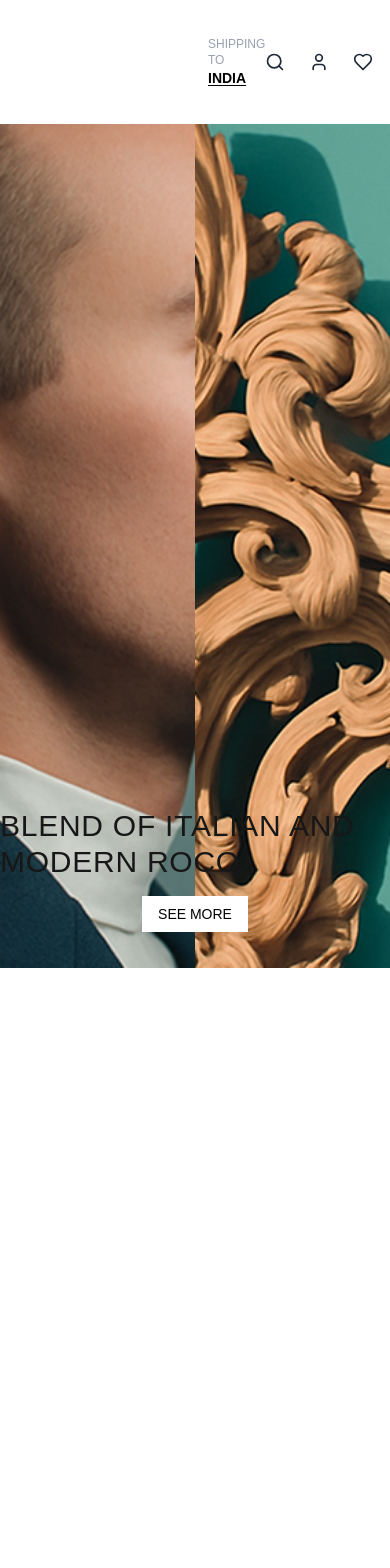
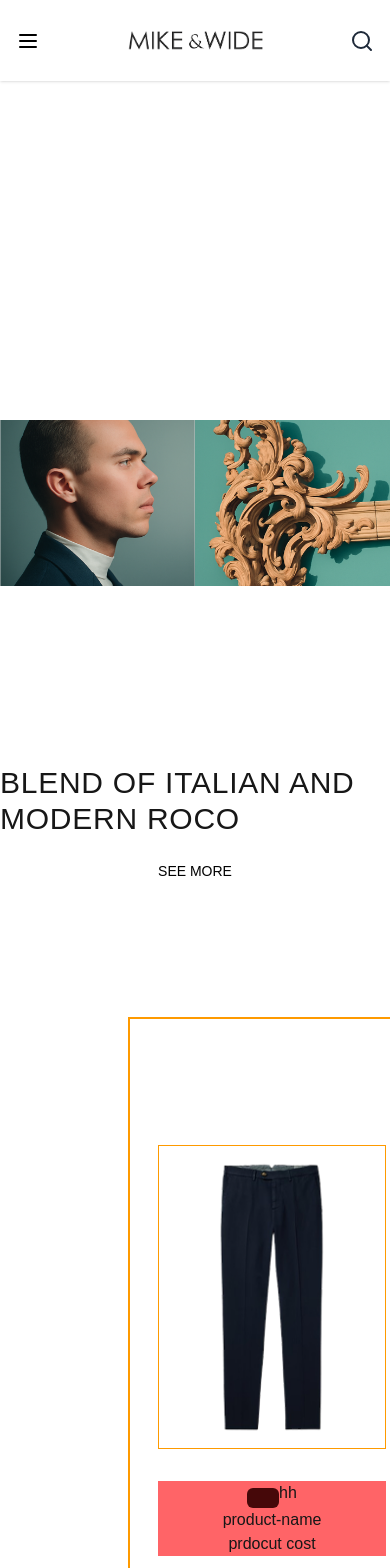
Before and after one commit to gauravver13/mike-n-wide, a Next.js app: page / in a window 390 px wide. Shown: the top 1568 px of the page. Before the commit the page ends 968 px from the top, so only its background shows below. Built offline with nearby package versions, Linux system fonts and the light colour scheme.

Commit message:
add refinemenent

```diff
--- a/src/app/globals.css
+++ b/src/app/globals.css
@@ -24,3 +24,9 @@ body {
   color: var(--foreground);
   font-family: Arial, Helvetica, sans-serif;
 }
+
+/* Custom Container Styling */
+.container {
+  @apply px-4 sm:px-6 lg:px-8;
+  max-width: 100%;
+}
--- a/src/app/page.tsx
+++ b/src/app/page.tsx
@@ -1,3 +1,5 @@
+import Footer from "@/components/Footer";
+import ProductCard from "@/components/ProductCard";
 import Banner1 from "@/components/ui/Banner";
 import Image from "next/image";
 
@@ -8,6 +10,11 @@ export default function Home() {
         <Banner1/>
         </div> */}
         <Banner1 />
+        <div className="my-12">
+
+          <ProductCard />
+        </div>
+        <Footer />
 
 
       {/* TODO:
--- a/src/components/Footer.tsx
+++ b/src/components/Footer.tsx
@@ -1,65 +1,27 @@
+export default function Footer() {
+    return(
+        <>
+            <footer className="bg-red-500 container relative flex justify-center mt-[72px] h-screen ">
+                <div className="">
 
-import { Heart, Link, Search, ShoppingBag, User } from "lucide-react";
-import Image from "next/image";
+                    {/* Upper-Footer  */}
+                    <div>
 
-export default function Navbar () {
-    return (
-        <>
-            <nav className="w-full py-9 px-52 bg-white text-black">
+                        {/* LEFT UPPER Footer  */}
+                        <div>LEFT</div>
 
-                    <div className="flex justify-between">
+                        {/* RIGHT UPPER FOOTER  */}
+                        <div>RIGHT</div>
+                    </div>
 
-                        {/* LEFT  */}
-                        <div className="flex flex-col text-xs text-gray-400">
-                            <span>SHIPPING TO</span>
-                            <Link href="#" className="font-bold underline underline-offset-2 text-black text-sm">
-                            INDIA
-                            </Link>
-                        </div>
 
-                        {/* CENTER  */}
-                        <div className="text-xl">
-                            <Link href="/">
-                                <Image
-                                src="/mikenwidelogo.png" // path inside /public
-                                alt="Mike & Wide Logo"
-                                width={150} // adjust width as per your figma
-                                height={50}  // adjust height as per your figma
-                                priority // important for navbar logos (loads faster)
-                                className=""
-                                />
-                            </Link>
-                        </div>
-
-                        {/* RIGHT  */}
-                        <div className="flex items-center gap-6 text-gray-800">
-                            <Link href="/search" aria-label="Search">
-                                <Search size={20} />
-                                </Link>
-                                <Link href="/account" aria-label="Account">
-                                <User size={20} />
-                                </Link>
-                                <Link href="/wishlist" aria-label="Wishlist">
-                                <Heart size={20} />
-                                </Link>
-                                <Link href="/cart" aria-label="Cart" className="flex items-center gap-1">
-                                <ShoppingBag size={20} />
-                                <span className="text-sm">0</span>
-                            </Link>
-                        </div>
+                    {/* Lower-Footer  */}
+                    <div>
 
                     </div>
 
-            </nav>
+                </div>
+            </footer>
         </>
     )
 }
-
-
-
-
-
-
-
-
-// asdfghjkl--------------------------------------------------
--- a/src/components/Navbar.tsx
+++ b/src/components/Navbar.tsx
@@ -1,39 +1,57 @@
+'use client';
 
-import { Heart, Search, ShoppingBag, User } from "lucide-react";
+import { Heart, Search, ShoppingBag, User, Menu, X } from "lucide-react";
 import Image from "next/image";
 import Link from "next/link";
+import { useState } from "react";
 
-export default function Navbar () {
+export default function Navbar() {
+  const [isOpen, setIsOpen] = useState(false);
+
   return (
-        <>
-            <nav className="w-full py-9 px-52 bg-white text-black">
+    <nav className="w-full bg-white text-black py-6 px-4 lg:px-52 shadow-sm relative">
+      <div className="flex justify-between items-center">
 
-                    <div className="flex justify-between">
+        {/* LEFT - Hamburger on mobile */}
+        <div className="flex items-center">
+          <div className="flex md:hidden">
+            <button onClick={() => setIsOpen(!isOpen)} aria-label="Toggle Menu">
+              {isOpen ? <X size={24} /> : <Menu size={24} />}
+            </button>
+          </div>
 
-                        {/* LEFT  */}
-                        <div className="flex flex-col text-xs text-gray-400">
+          {/* LEFT - Shipping Info (Desktop only) */}
+          <div className="hidden md:flex flex-col text-xs text-gray-400">
             <span>SHIPPING TO</span>
             <Link href="#" className="font-bold underline underline-offset-2 text-black text-sm">
               INDIA
             </Link>
           </div>
+        </div>
 
-                        {/* CENTER  */}
+        {/* CENTER - Logo */}
         <div className="text-xl">
           <Link href="/">
             <Image
-                                src="/mikenwidelogo.png" // path inside /public
+              src="/mikenwidelogo.png"
               alt="Mike & Wide Logo"
-                                width={150} // adjust width as per your figma
-                                height={50}  // adjust height as per your figma
-                                priority // important for navbar logos (loads faster)
-                                className=""
+              width={150}
+              height={50}
+              priority
+              className="mx-auto"
             />
           </Link>
         </div>
 
-                        {/* RIGHT  */}
+        {/* RIGHT */}
         <div className="flex items-center gap-6 text-gray-800">
+          {/* Search Icon - Always visible */}
+          <Link href="/search" aria-label="Search" className="md:hidden">
+            <Search size={24} />
+          </Link>
+
+          {/* Desktop other icons */}
+          <div className="hidden md:flex items-center gap-6">
             <Link href="/search" aria-label="Search">
               <Search size={20} />
             </Link>
@@ -48,105 +66,24 @@ export default function Navbar () {
               <span className="text-sm">0</span>
             </Link>
           </div>
+        </div>
 
       </div>
 
+      {/* Mobile Menu */}
+      {isOpen && (
+        <div className="absolute top-full left-0 w-full bg-white shadow-md flex flex-col py-4 space-y-4 px-6 md:hidden z-50">
+          <Link href="/account" className="flex items-center gap-2 text-gray-800" onClick={() => setIsOpen(false)}>
+            <User size={20} /> Account
+          </Link>
+          <Link href="/wishlist" className="flex items-center gap-2 text-gray-800" onClick={() => setIsOpen(false)}>
+            <Heart size={20} /> Wishlist
+          </Link>
+          <Link href="/cart" className="flex items-center gap-2 text-gray-800" onClick={() => setIsOpen(false)}>
+            <ShoppingBag size={20} /> Cart (0)
+          </Link>
+        </div>
+      )}
     </nav>
-        </>
-    )
+  );
 }
-
-
-
-
-
-
-
-
-// asdfghjkl--------------------------------------------------
-
-
-
-
-
-
-
-
-
-
-
-
-
-
-
-
-
-
-
-
-
-
-
-
-
-
-
-
-
-
-
-
-
-
-// 'use client';
-
-// import Link from 'next/link';
-// import { Search, User, Heart, ShoppingBag } from 'lucide-react'; // using Lucide icons (free & lightweight)
-// import Image from 'next/image';
-
-// const Navbar = () => {
-//   return (
-//     <nav className="w-full flex justify-between items-center px-8 py-9 bg-white">
-
-//       {/* Left side: Shipping */}
-//       <div className="flex flex-col text-xs text-gray-400">
-//         <span>SHIPPING TO</span>
-//         <Link href="#" className="font-bold underline underline-offset-2 text-black text-sm">
-//           INDIA
-//         </Link>
-//       </div>
-
-//       {/* Center: Logo */}
-//       <div className="text-2xl font-light tracking-widest">
-//         <Link href="/">
-//             <Image
-//             src="/mikenwidelogo.png" // path inside /public
-//             alt="Mike & Wide Logo"
-//             width={150} // adjust width as per your figma
-//             height={50}  // adjust height as per your figma
-//             priority // important for navbar logos (loads faster)
-//             />
-//         </Link>
-//       </div>
-
-//       {/* Right side: Icons */}
-//       <div className="flex items-center gap-6 text-gray-800">
-//         <Link href="/search" aria-label="Search">
-//           <Search size={20} />
-//         </Link>
-//         <Link href="/account" aria-label="Account">
-//           <User size={20} />
-//         </Link>
-//         <Link href="/wishlist" aria-label="Wishlist">
-//           <Heart size={20} />
-//         </Link>
-//         <Link href="/cart" aria-label="Cart" className="flex items-center gap-1">
-//           <ShoppingBag size={20} />
-//           <span className="text-sm">0</span>
-//         </Link>
-//       </div>
-//     </nav>
-//   );
-// };
-
-// export default Navbar;
--- a/src/components/ProductCard.tsx
+++ b/src/components/ProductCard.tsx
@@ -0,0 +1,32 @@
+import Image from "next/image";
+
+export default function ProductCard() {
+    return (
+        <>
+            <div className=" border-2 border-amber-500 w-72 px-7 py-6 flex flex-col justify-center items-center h-[555px] m-32 relative">
+                    <div className="border border-amber-500 mt-28">
+                        <Image
+                        src="/product0.png"
+                        alt="Art Image"
+                        // fill
+                        width={308}
+                        height={231}
+                        className="object-cover"
+                        priority
+                        />
+                    </div>
+
+                    <div className="bg-red-400 w-full flex flex-col items-center mt-8">
+                        <div className="flex px-1">
+                            <div><button className="px-4 py-2.5 rounded-md bg-red-950"></button></div>
+                            <div><button>h</button></div>
+                            <div><button>h</button></div>
+                        </div>
+
+                        <div>product-name</div>
+                        <div>prdocut cost</div>
+                    </div>
+            </div>
+        </>
+    )
+}
--- a/src/components/ui/Banner.tsx
+++ b/src/components/ui/Banner.tsx
@@ -1,17 +1,108 @@
+
+
+
+
+
+
+
+
+
+
+
+
+
+
+
+
+
+
+
+
+
+
+
+
+
+
+
+
+
+
+
+// // ------------------------------------------------ VERSION- 1--------------------------------------------------------
+// import Image from "next/image";
+// import Link from "next/link";
+// import Button from "./Button";
+
+// export default function Banner1() {
+//     return (
+//         <div className="mb-0">
+//             <section className="relative w-full h-screen flex flex-col lg:flex-row">
+//                 {/* Image Container */}
+//                 <div className="relative w-full lg:w-1/2 h-full">
+//                     <Image
+//                         src="/model0.png"
+//                         alt="Model Image"
+//                         fill
+//                         className="object-cover"
+//                         priority
+//                     />
+//                 </div>
+//                 <div className="relative w-full lg:w-1/2 h-full">
+//                     <Image
+//                         src="/art0.png"
+//                         alt="Art Image"
+//                         fill
+//                         className="object-cover"
+//                         priority
+//                     />
+//                 </div>
+//             </section>
+//             <div className="relative w-full flex justify-center -mt-40 z-10 text-3xl lg:text-4xl font-[32px] tracking-wide">
+//                 BLEND OF ITALIAN AND MODERN ROCO
+//             </div>
+//             <div className="flex justify-center mt-4">
+//                 <Button />
+//             </div>
+//         </div>
+//     );
+// }
+
+
+
+
+
+
+
+
+
+
+
+
+
+
+
+
+
+
+
+
+
+// ------------------------------ BASIC VERSION: -------------------------------------
 import Image from "next/image";
 import Link from "next/link";
 import Button from "./Button";
 
 export default function Banner1() {
     return (
-            <div>
+            <div className="mb-0">
                 <section className="relative flex w-full h-screen">
                 <div className="relative w-1/2 h-full">
                     <Image
                     src="/model0.png"
                     alt="Model Image"
                     fill
-                    className="object-cover"
+                    className="object-contain sm:object-contain"
                     priority
                     />
                 </div>
@@ -20,7 +111,7 @@ export default function Banner1() {
                     src="/art0.png"
                     alt="Art Image"
                     fill
-                    className="object-cover"
+                    className="object-contain sm:object-contain"
                     priority
                     />
                 </div>
```
Also changed, not shown: public/Icon.png (added), public/product0.png (added), src/components/ui/Input.tsx (added). Lines whose indentation alone changed are shown as unchanged.
